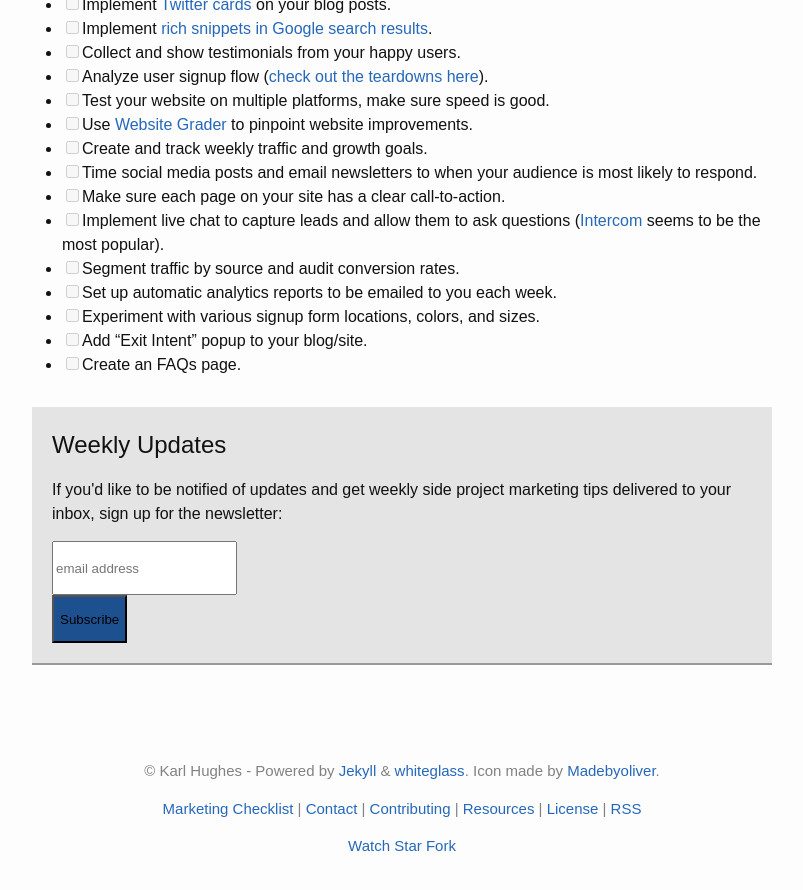
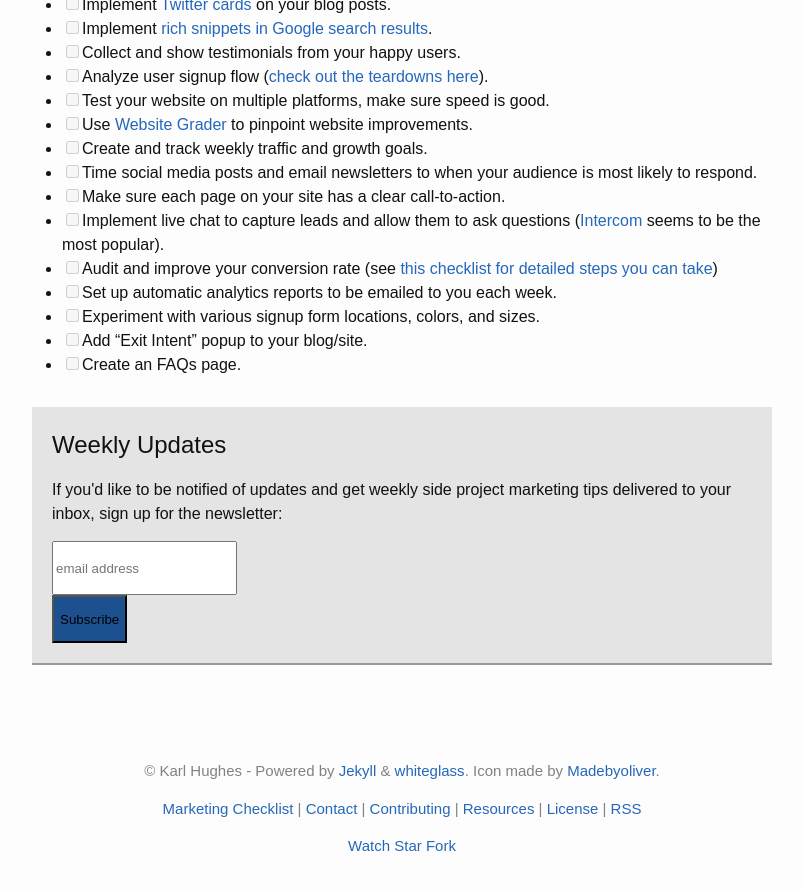
Before and after one commit to draftdev/startup-marketing-checklist, a Jekyll site: the page built from marketing-checklist.md, in a window 1280 px wide and 900 px high, scrolled down 8626 px. Shown: the top 890 px of the window, without its empty margins (238-1041 px from the left). Built offline with Jekyll 4.4.1, drawn with Linux system fonts in a browser that asks for light colours; comment, search, counter and statistics services are not loaded.

Commit message:
Update marketing-checklist.md

```diff
--- a/marketing-checklist.md
+++ b/marketing-checklist.md
@@ -359,7 +359,7 @@ permalink: /marketing-checklist/
 - [ ] Time social media posts and email newsletters to when your audience is most likely to respond.
 - [ ] Make sure each page on your site has a clear call-to-action.
 - [ ] Implement live chat to capture leads and allow them to ask questions ([Intercom](https://www.intercom.com/) seems to be the most popular).
-- [ ] Segment traffic by source and audit conversion rates.
+- [ ] Audit and improve your conversion rate (see [this checklist for detailed steps you can take](http://www.conversionchecklist.org/))
 - [ ] Set up automatic analytics reports to be emailed to you each week.
 - [ ] Experiment with various signup form locations, colors, and sizes.
 - [ ] Add "Exit Intent" popup to your blog/site.
```
